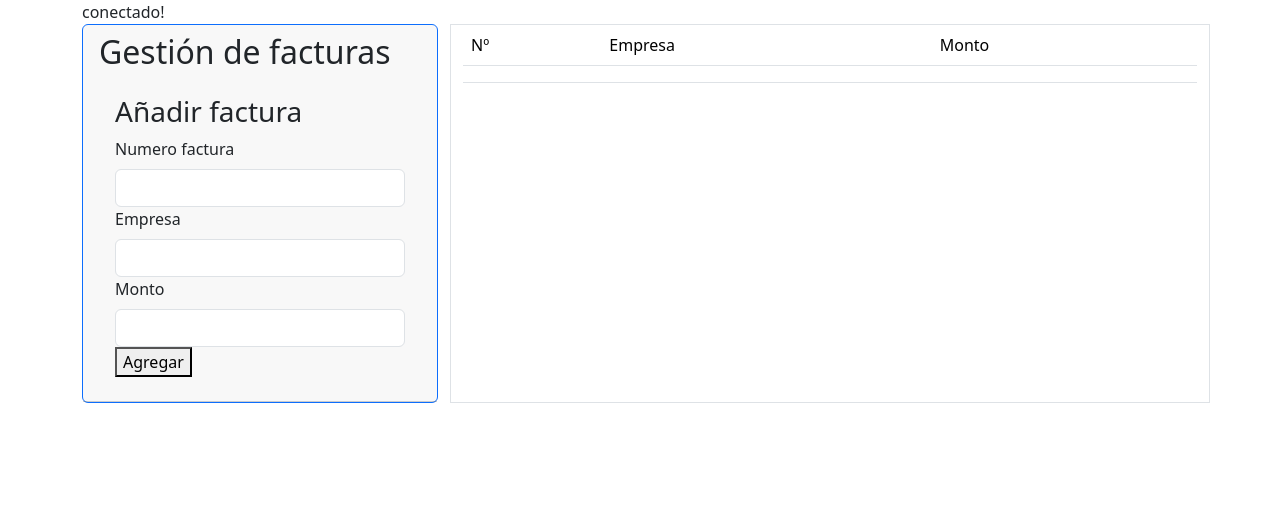
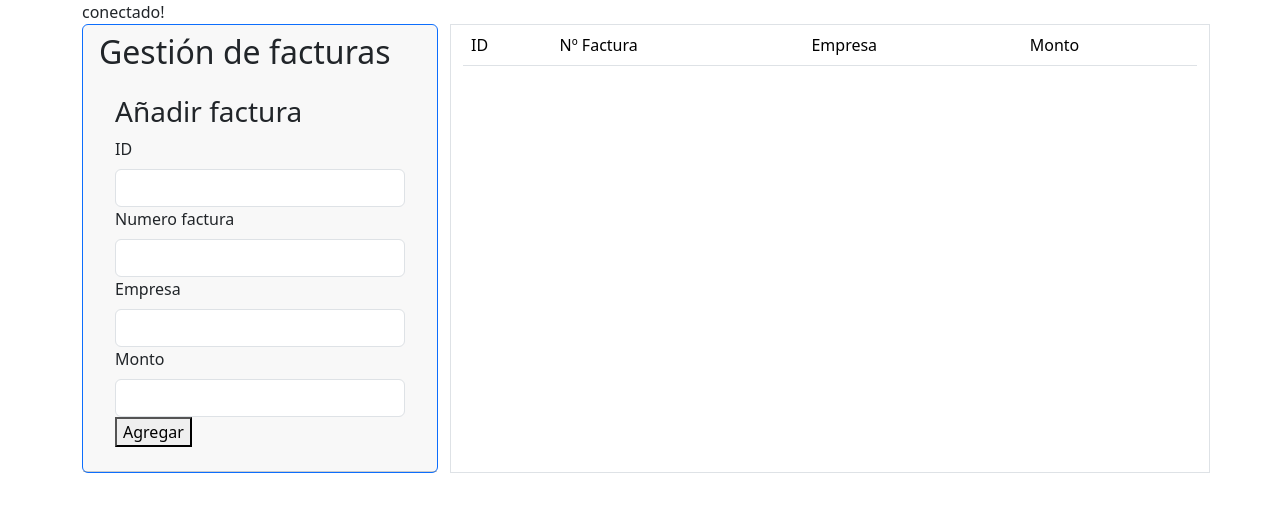
Before and after one commit to MiguelRen/carlo-stock, a PHP site: page /app_partes/gestion_factura.php in a window 1280 px wide. Shown: the part 56-568 px from the top of the page. Run offline with PHP 8.4, Linux system fonts and the light colour scheme; data that the repository does not hold is empty.

Commit message:
establishing connection with database and making first select query

```diff
--- a/app_partes/gestion_factura.php
+++ b/app_partes/gestion_factura.php
@@ -16,7 +16,11 @@ include '../modelo_partes/m_facturas.php';
                 </div>
                 <div class="card-body">
                     <h3>Añadir factura</h3>
-                    <form action="submit" method="post">
+                    <form action="" method="post">
+
+                        <label for="factura_id_input" class="form-label">ID</label>
+                        <input type="text" name="factura_id_input" class="form-control">
+
 
                         <label for="numero_factura_input" class="form-label">Numero factura</label>
                         <input type="text" name="numero_factura_input" class="form-control">
@@ -27,7 +31,7 @@ include '../modelo_partes/m_facturas.php';
                         <label for="monto_input" class="form-label">Monto</label>
                         <input type="text" name="monto_input" class="form-control">
 
-                        <button>Agregar</button>
+                        <button type="submit">Agregar</button>
 
                     </form>
                 </div>
@@ -40,18 +44,28 @@ include '../modelo_partes/m_facturas.php';
         <table class="table">
             <thead>
                 <tr>
-                    <td>Nº</td>
+                    <td>ID</td>
+                    <td>Nº Factura</td>
                     <td>Empresa</td>
                     <td>Monto</td>
                 </tr>
+
             </thead>
 
             <tbody>
-                <tr>
-                    <th></th>
-                    <th></th>
-                    <th></th>
-                </tr>
+
+
+                <?php foreach ($lista_factura as $factura) { ?>
+
+
+                    <tr>
+                        <th> <?php echo $factura["factura_id"]; ?></th>
+                        <th> <?php echo $factura["numero"]; ?></th>
+                        <th> <?php echo $factura["empresa"]; ?></th>
+                        <th> <?php echo $factura["monto"]; ?></th>
+                    </tr>
+
+                <?php } ?>
             </tbody>
         </table>
 
--- a/modelo_partes/m_facturas.php
+++ b/modelo_partes/m_facturas.php
@@ -2,3 +2,11 @@
 include_once '../coneccion/db.php';
 
 $coneccionBD = BD::crear_instancia();
+
+
+
+$consulta = $coneccionBD->prepare("SELECT * FROM factura");
+
+$consulta->execute();
+
+$lista_factura = $consulta->fetchAll();
```
